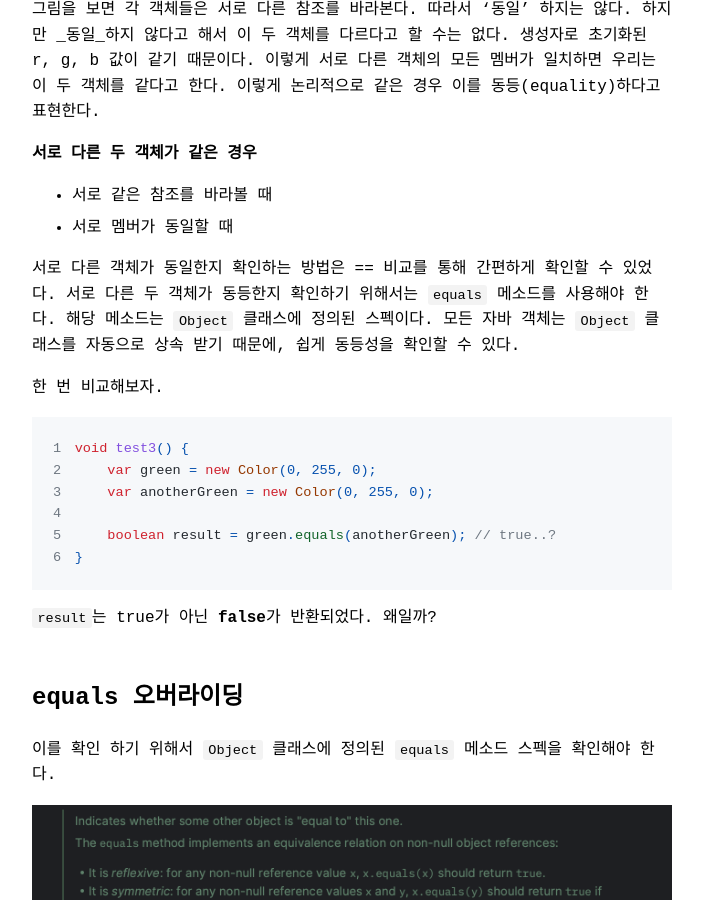
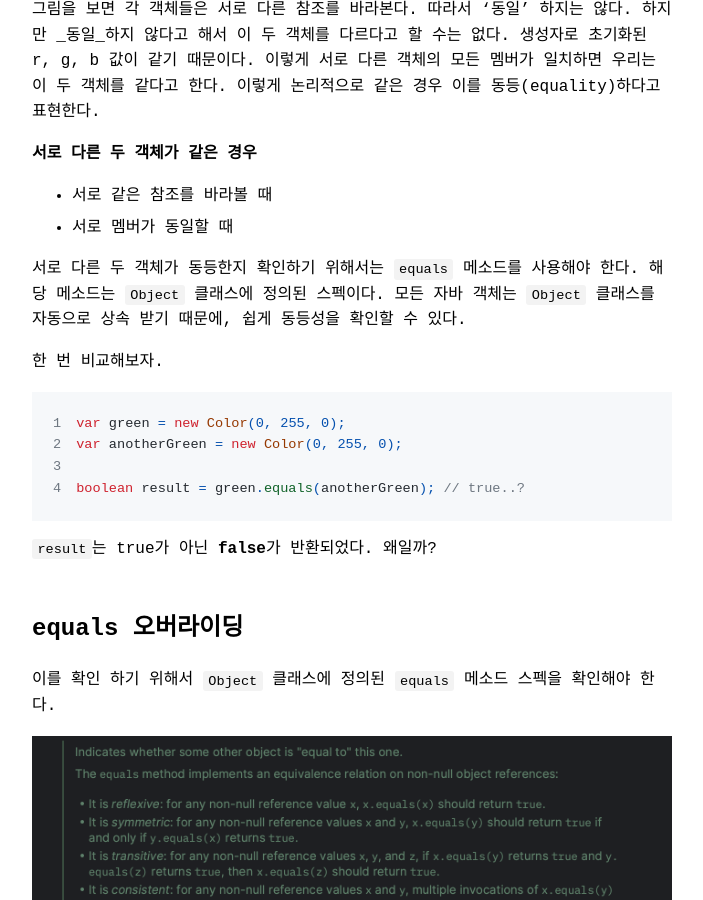
Before and after one commit to jaycobcoder/jaycobcoder.github.io, a Jekyll site: the page built from _posts/2024-10-03-동등성과 동일성 자바로 이해하기.md, in a window 1280 px wide and 900 px high, scrolled down 2792 px. Shown: the whole window, without its empty margins (288-991 px from the left). Built offline with Jekyll 4.4.1, drawn with Linux system fonts in a browser that asks for light colours; comment, search, counter and statistics services are not loaded.

Commit message:
관리: 필요없는 html 제거

````diff
--- a/_includes/goat_counter.html
+++ /dev/null
@@ -1,6 +0,0 @@
-<script data-goatcounter="https://{{ site.goat_counter }}.goatcounter.com/count"
-        async src="//gc.zgo.at/count.js"></script>
-
-<noscript>
-  <img src="https://{{ site.goat_counter }}.goatcounter.com/count?p=/test-img">
-</noscript>
--- a/_posts/2024-10-03-동등성과 동일성 자바로 이해하기.md
+++ b/_posts/2024-10-03-동등성과 동일성 자바로 이해하기.md
@@ -82,18 +82,16 @@ var anotherGreen = new Color(0, 255, 0);
 - 서로 같은 참조를 바라볼 때
 - 서로 멤버가 동일할 때
 
-서로 다른 객체가 동일한지 확인하는 방법은 == 비교를 통해 간편하게 확인할 수 있었다. 서로 다른 두 객체가 동등한지 확인하기 위해서는 `equals` 메소드를 사용해야 한다. 해당 메소드는 `Object`
+서로 다른 두 객체가 동등한지 확인하기 위해서는 `equals` 메소드를 사용해야 한다. 해당 메소드는 `Object`
 클래스에 정의된 스펙이다. 모든 자바 객체는 `Object` 클래스를 자동으로 상속 받기 때문에, 쉽게 동등성을 확인할 수 있다.
 
 한 번 비교해보자.
 
 ```
-void test3() {
-    var green = new Color(0, 255, 0);
-    var anotherGreen = new Color(0, 255, 0);
+var green = new Color(0, 255, 0);
+var anotherGreen = new Color(0, 255, 0);
 
-    boolean result = green.equals(anotherGreen); // true..?
-}
+boolean result = green.equals(anotherGreen); // true..?
 ```
 
 `result`는 true가 아닌 **false**가 반환되었다. 왜일까?
````
